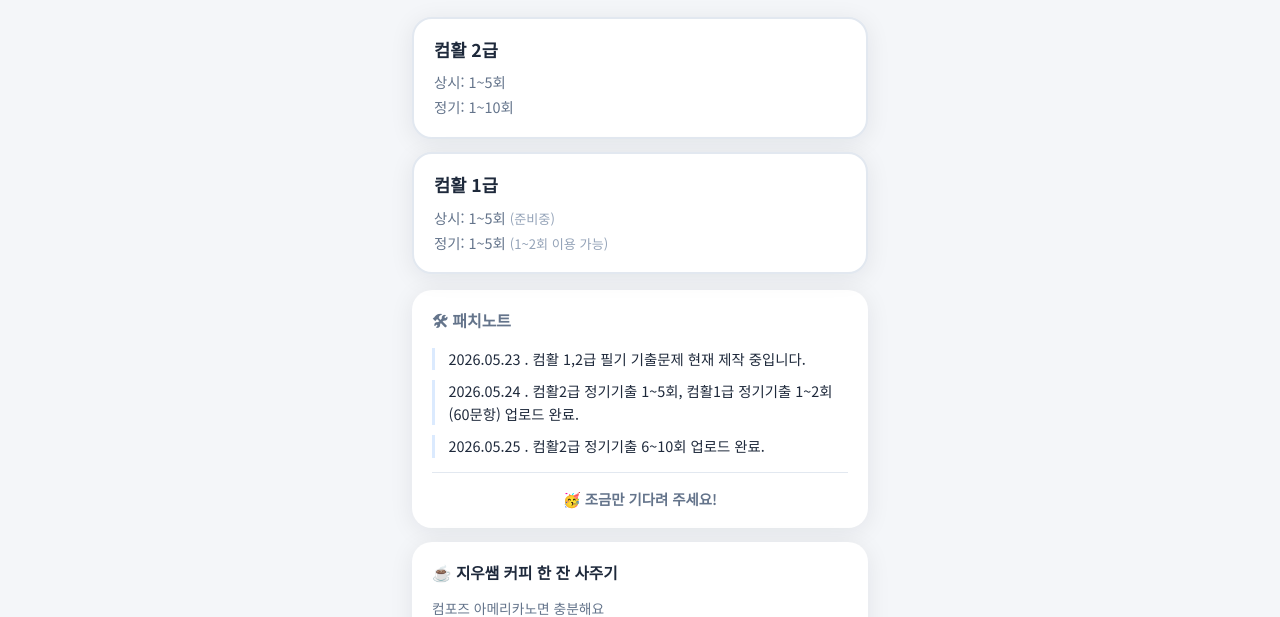
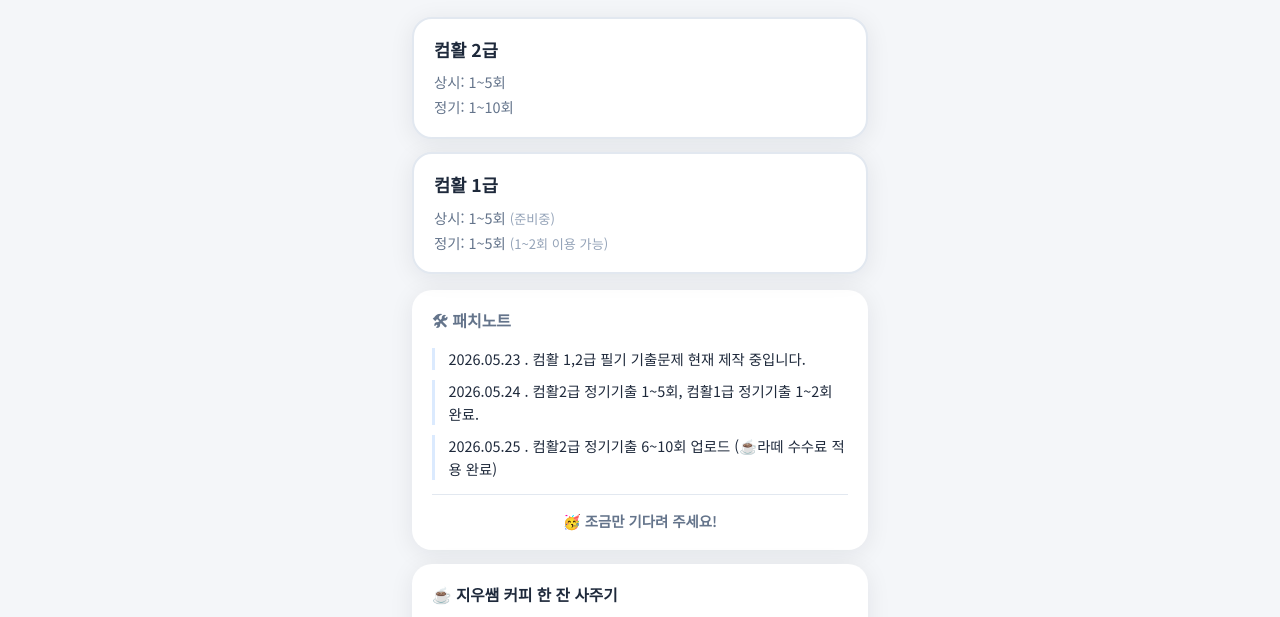
Before and after one commit to teacherjiu-coder/teacherjiu-coder.github.io, a plain HTML site: page index.html in a window 1280 px wide. Shown: the part 139-756 px from the top of the page. Drawn offline with Linux system fonts and the light colour scheme.

Commit message:
docs: 패치노트 문구 수정

```diff
--- a/index.html
+++ b/index.html
@@ -63,8 +63,8 @@
           <h2 class="section-title">🛠 패치노트</h2>
           <ul class="patchnotes-list">
             <li>2026.05.23 . 컴활 1,2급 필기 기출문제 현재 제작 중입니다.</li>
-            <li>2026.05.24 . 컴활2급 정기기출 1~5회, 컴활1급 정기기출 1~2회(60문항) 업로드 완료.</li>
-            <li>2026.05.25 . 컴활2급 정기기출 6~10회 업로드 완료.</li>
+            <li>2026.05.24 . 컴활2급 정기기출 1~5회, 컴활1급 정기기출 1~2회 완료.</li>
+            <li>2026.05.25 . 컴활2급 정기기출 6~10회 업로드 (☕️라떼 수수료 적용 완료)</li>
           </ul>
           <p class="patchnotes-footer">🥳 조금만 기다려 주세요!</p>
         </div>
```
